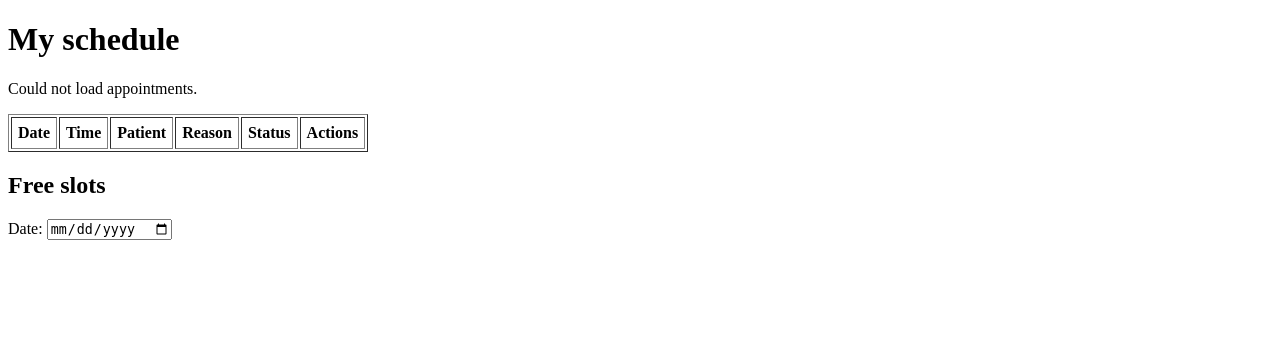
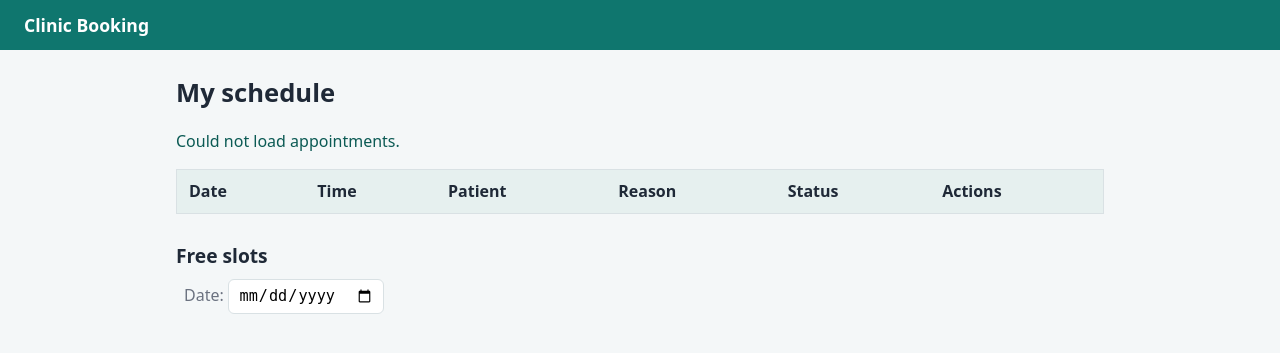
Before and after one commit to swafwana/Clinic_booking, a Django app: page /doctor/schedule/ in a window 1280 px wide. Shown: the top 353 px of the page. Run offline with Django 5.2, Linux system fonts and the light colour scheme; lists and menus that the app fills with data are empty.

Commit message:
Basic styling done

```diff
--- a/config/settings.py
+++ b/config/settings.py
@@ -121,6 +121,7 @@ TIME_ZONE = "Asia/Kolkata"
 USE_TZ = True
 
 STATIC_URL = "static/"
+STATICFILES_DIRS = [BASE_DIR / "static"]
 STATIC_ROOT = BASE_DIR / "staticfiles"
 
 REST_FRAMEWORK = {
--- /dev/null
+++ b/static/css/style.css
@@ -0,0 +1,98 @@
+:root {
+  --primary: #0f766e;
+  --primary-dark: #0b5a54;
+  --bg: #f4f7f8;
+  --text: #1f2937;
+  --muted: #6b7280;
+  --border: #d9e1e4;
+}
+
+* { box-sizing: border-box; }
+
+body {
+  margin: 0;
+  font-family: system-ui, -apple-system, "Segoe UI", Roboto, sans-serif;
+  background: var(--bg);
+  color: var(--text);
+  line-height: 1.5;
+}
+
+main { max-width: 960px; margin: 1.5rem auto; padding: 0 1rem; }
+h1 { font-size: 1.6rem; margin: 0 0 1rem; }
+h2 { font-size: 1.2rem; margin: 1.75rem 0 .5rem; }
+ul { padding-left: 1.25rem; }
+
+/* Navigation bar */
+.navbar {
+  display: flex;
+  align-items: center;
+  gap: 1rem;
+  padding: .75rem 1.5rem;
+  background: var(--primary);
+  color: #fff;
+}
+.navbar .brand { font-weight: 700; font-size: 1.1rem; margin-right: auto; }
+.navbar a {
+  color: #fff;
+  text-decoration: none;
+  padding: .25rem .6rem;
+  border-radius: 4px;
+}
+.navbar a:hover { background: var(--primary-dark); }
+.navbar button { background: transparent; border: 1px solid #fff; }
+.navbar button:hover { background: var(--primary-dark); }
+
+/* Tables */
+table {
+  width: 100%;
+  border-collapse: collapse;
+  background: #fff;
+  border: 1px solid var(--border);
+}
+th, td {
+  padding: .6rem .75rem;
+  text-align: left;
+  border-bottom: 1px solid var(--border);
+}
+th { background: #e6f0ef; font-weight: 600; }
+tbody tr:hover { background: #f0f7f6; }
+
+/* Form controls */
+button {
+  background: var(--primary);
+  color: #fff;
+  border: none;
+  border-radius: 6px;
+  padding: .4rem .9rem;
+  font-size: .95rem;
+  cursor: pointer;
+}
+button:hover { background: var(--primary-dark); }
+
+input, select, textarea {
+  padding: .4rem .6rem;
+  border: 1px solid var(--border);
+  border-radius: 6px;
+  font-size: .95rem;
+  background: #fff;
+}
+label { margin-left: .5rem; color: var(--muted); }
+
+#message { min-height: 1.5rem; color: var(--primary-dark); }
+.card {
+  background: #fff;
+  border: 1px solid var(--border);
+  border-radius: 8px;
+  padding: .75rem 1rem;
+  margin-bottom: .75rem;
+}
+.card h3 { margin: 0 0 .25rem; }
+
+#slots button { margin: 0 .4rem .4rem 0; }
+
+#login-form input {
+  display: block;
+  width: 100%;
+  max-width: 320px;
+  margin-bottom: .6rem;
+}
--- /dev/null
+++ b/templates/base.html
@@ -0,0 +1,46 @@
+{% load static %}
+<!DOCTYPE html>
+<html lang="en">
+<head>
+  <meta charset="UTF-8">
+  <meta name="viewport" content="width=device-width, initial-scale=1">
+  <title>{% block title %}Clinic{% endblock %} · Clinic Booking</title>
+  <link rel="stylesheet" href="{% static 'css/style.css' %}">
+</head>
+<body>
+  {% csrf_token %}
+  <nav class="navbar">
+    <span class="brand">Clinic Booking</span>
+    {% if user.is_authenticated %}
+      {% if user.role == "patient" %}
+        <a href="/doctors/">Doctors</a>
+        <a href="/appointments/">My appointments</a>
+      {% elif user.role == "doctor" %}
+        <a href="/doctor/schedule/">My schedule</a>
+      {% elif user.role == "admin" %}
+        <a href="/dashboard/">Dashboard</a>
+      {% endif %}
+      <button id="logout-btn" type="button">Log out</button>
+    {% endif %}
+  </nav>
+
+  <main>
+    {% block content %}{% endblock %}
+  </main>
+
+  {% if user.is_authenticated %}
+  <script>
+    document.getElementById("logout-btn").addEventListener("click", async () => {
+      const token = document.querySelector("[name=csrfmiddlewaretoken]").value;
+      await fetch("/api/auth/logout/", {
+        method: "POST",
+        headers: { "X-CSRFToken": token },
+      });
+      window.location.href = "/login/";
+    });
+  </script>
+  {% endif %}
+
+  {% block scripts %}{% endblock %}
+</body>
+</html>
--- a/templates/clinic/doctor_schedule.html
+++ b/templates/clinic/doctor_schedule.html
@@ -1,16 +1,10 @@
-<!DOCTYPE html>
-<html lang="en">
-<head>
-  <meta charset="UTF-8">
-  <meta name="viewport" content="width=device-width, initial-scale=1">
-  <title>Doctor schedule</title>
-</head>
-<body>
-  {% csrf_token %}
+{% extends "base.html" %}
+{% block title %}My schedule{% endblock %}
+{% block content %}
   <h1>My schedule</h1>
   <p id="message"></p>
 
-  <table border="1" cellpadding="6">
+  <table>
     <thead>
       <tr>
         <th>Date</th><th>Time</th><th>Patient</th>
@@ -19,11 +13,14 @@
     </thead>
     <tbody id="rows"></tbody>
   </table>
-    <h2>Free slots</h2>
+
+  <h2>Free slots</h2>
   <label for="slot-date">Date:</label>
   <input type="date" id="slot-date">
   <ul id="slots"></ul>
+{% endblock %}
 
+{% block scripts %}
   <script>
     const csrfToken = document.querySelector("[name=csrfmiddlewaretoken]").value;
     const rows = document.getElementById("rows");
@@ -82,7 +79,8 @@
       message.textContent = res.ok ? "Updated." : (body.detail || "Something went wrong.");
       loadAppointments();
     }
-        const slotDate = document.getElementById("slot-date");
+
+    const slotDate = document.getElementById("slot-date");
     const slotList = document.getElementById("slots");
 
     async function loadSlots() {
@@ -114,5 +112,4 @@
 
     loadAppointments();
   </script>
-</body>
-</html>
+{% endblock %}
```
Also changed, not shown: templates/accounts/login.html (+8 -11 lines), templates/clinic/book.html (+6 -10 lines), templates/clinic/dashboard.html (+9 -11 lines), templates/clinic/doctors.html (+7 -13 lines), templates/clinic/my_appointments.html (+7 -11 lines).
